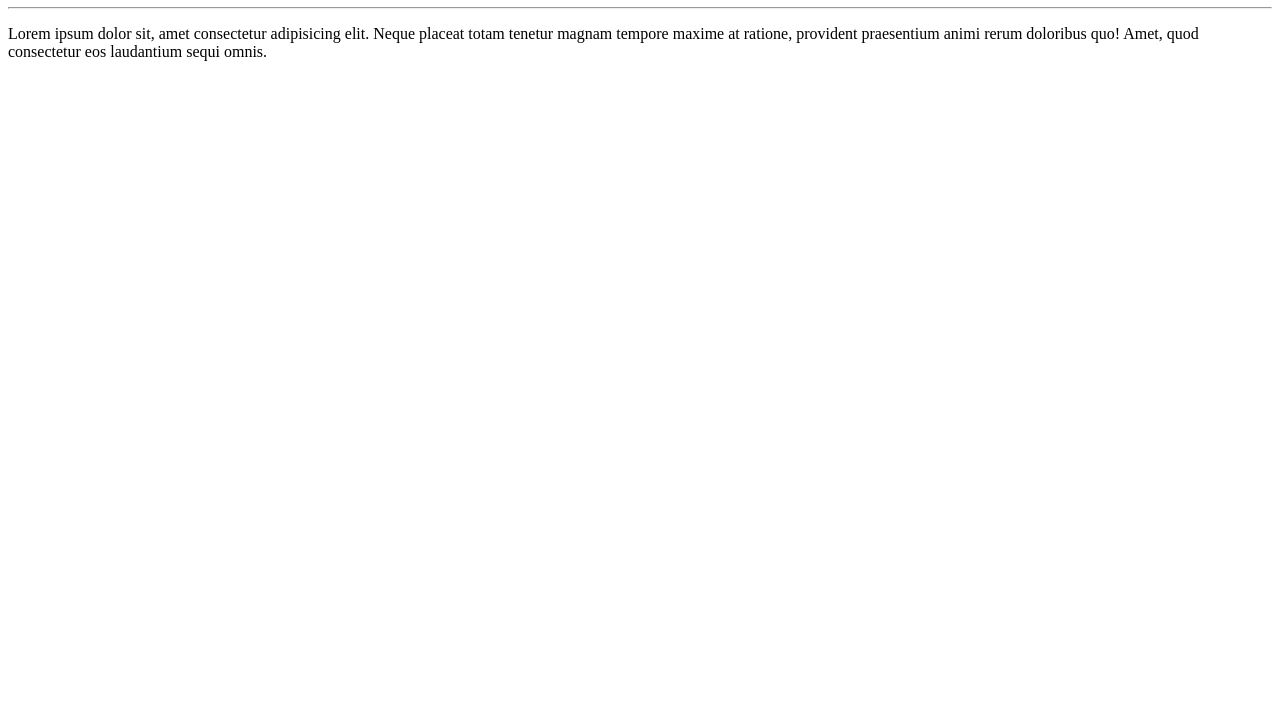
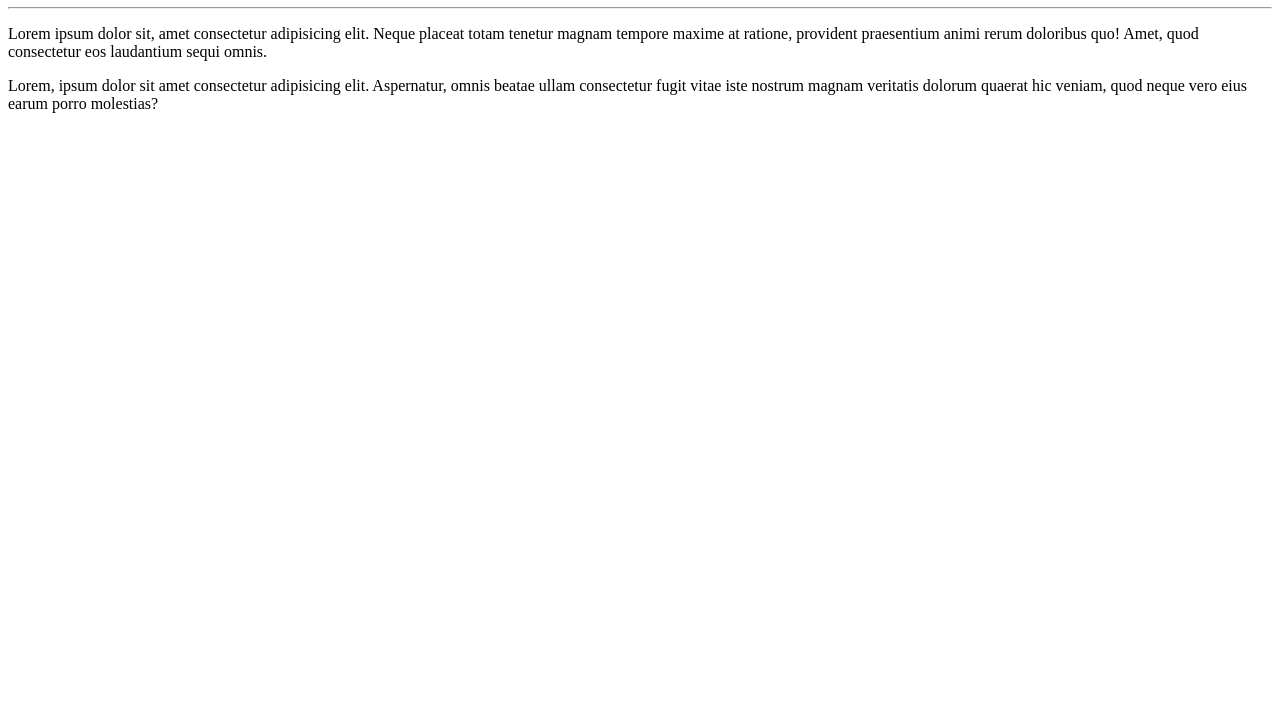
Before and after one commit to matheushromao/OlaMundo, a plain HTML site: page site-exemplo/index.html in a window 1280 px wide. Shown: the part 73-800 px from the top of the page. Drawn offline with Linux system fonts and the light colour scheme.

Commit message:
Adicionei um parágrafo

```diff
--- a/site-exemplo/index.html
+++ b/site-exemplo/index.html
@@ -9,5 +9,6 @@
     <h1>Olá, mundo!</h1>
     <hr>
     <p>Lorem ipsum dolor sit, amet consectetur adipisicing elit. Neque placeat totam tenetur magnam tempore maxime at ratione, provident praesentium animi rerum doloribus quo! Amet, quod consectetur eos laudantium sequi omnis.</p>
+    <p>Lorem, ipsum dolor sit amet consectetur adipisicing elit. Aspernatur, omnis beatae ullam consectetur fugit vitae iste nostrum magnam veritatis dolorum quaerat hic veniam, quod neque vero eius earum porro molestias?</p>
 </body>
 </html>
```
